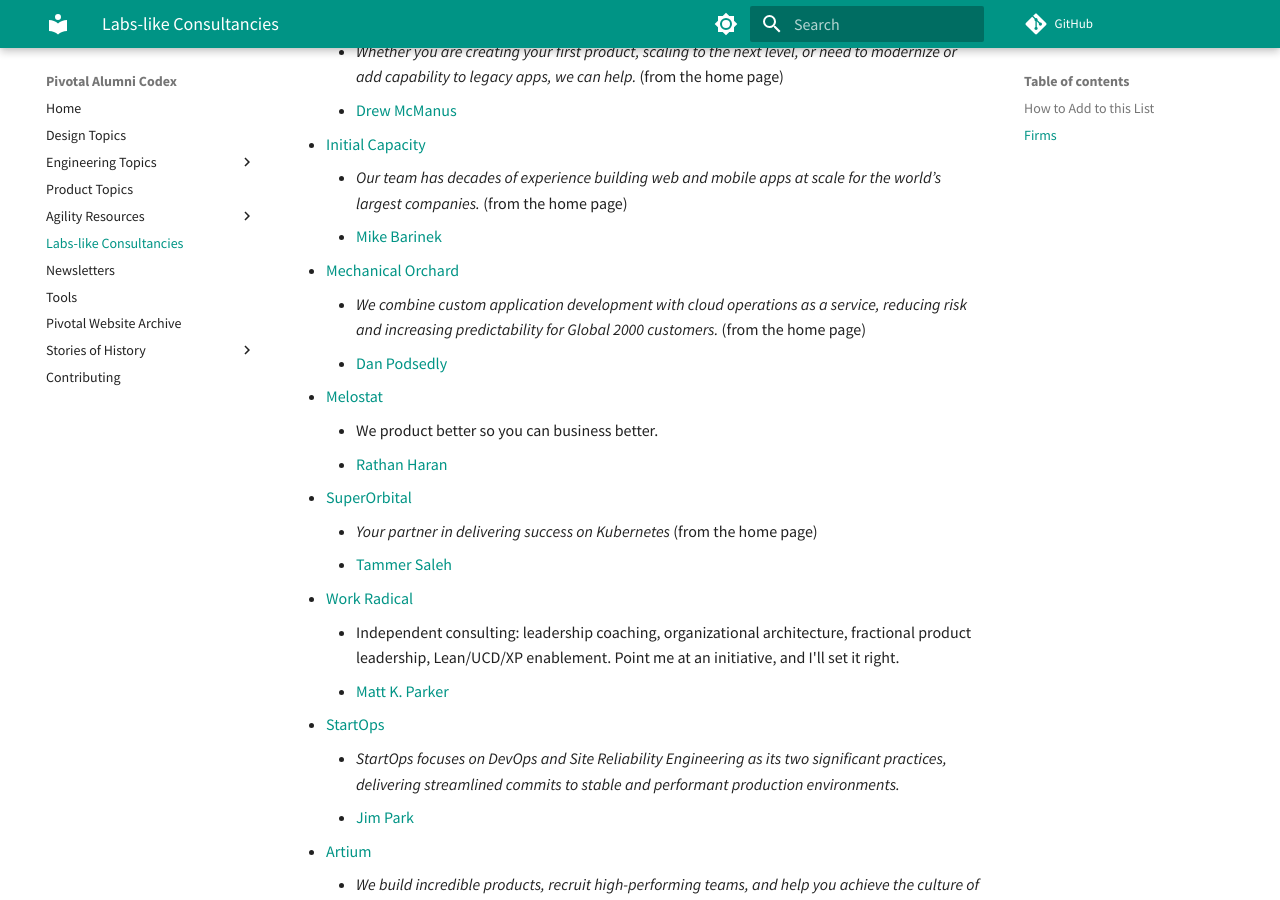
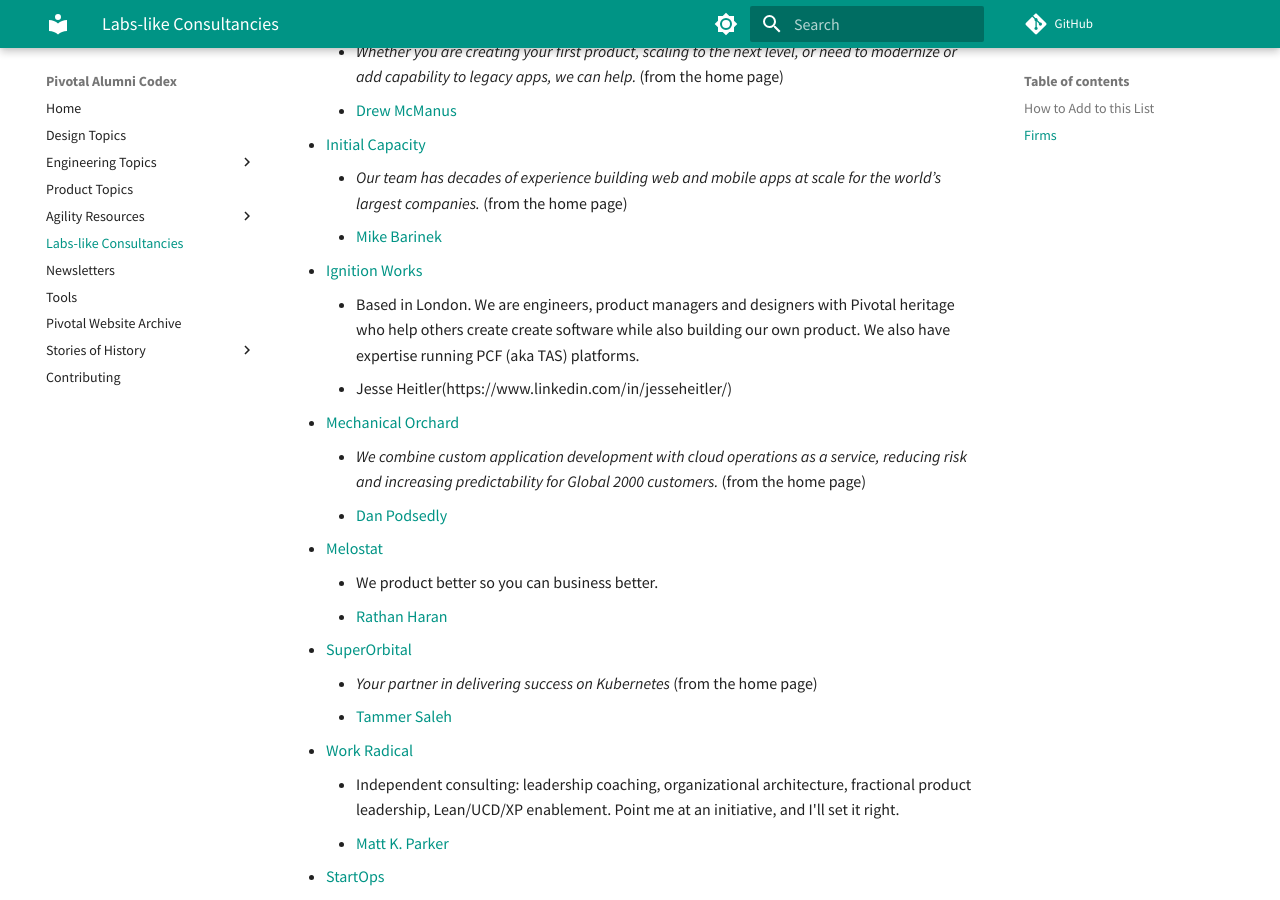
Before and after one commit to alumni-codex/alumni-codex.github.io, an MkDocs documentation site: the page built from docs/consultancies.md, in a window 1280 px wide and 900 px high, scrolled down 639 px. Built offline with MkDocs 1.6.1 and Material for MkDocs 9.7.7, drawn with Linux system fonts in a browser that asks for light colours; comment, search, counter and statistics services are not loaded.

Commit message:
Update consultancies.md
Adding Ignition Works to the consultancy list.

```diff
--- a/docs/consultancies.md
+++ b/docs/consultancies.md
@@ -23,6 +23,9 @@
 - [Initial Capacity](https://www.initialcapacity.io/)
     - _Our team has decades of experience building web and mobile apps at scale for the world’s largest companies._ (from the home page)
     - [Mike Barinek](https://www.linkedin.com/in/barinek/)
+- [Ignition Works](https://ignition.works)
+    - Based in London. We are engineers, product managers and designers with Pivotal heritage who help others create create software while also building our own product. We also have expertise running PCF (aka TAS) platforms.
+    - Jesse Heitler(https://www.linkedin.com/in/jesseheitler/)
 - [Mechanical Orchard](https://www.mechanical-orchard.com/)
     - _We combine custom application development with cloud operations as a service, reducing risk and increasing predictability for Global 2000 customers._ (from the home page)
     - [Dan Podsedly](https://www.linkedin.com/in/dan-podsedly-9945996/)
```
